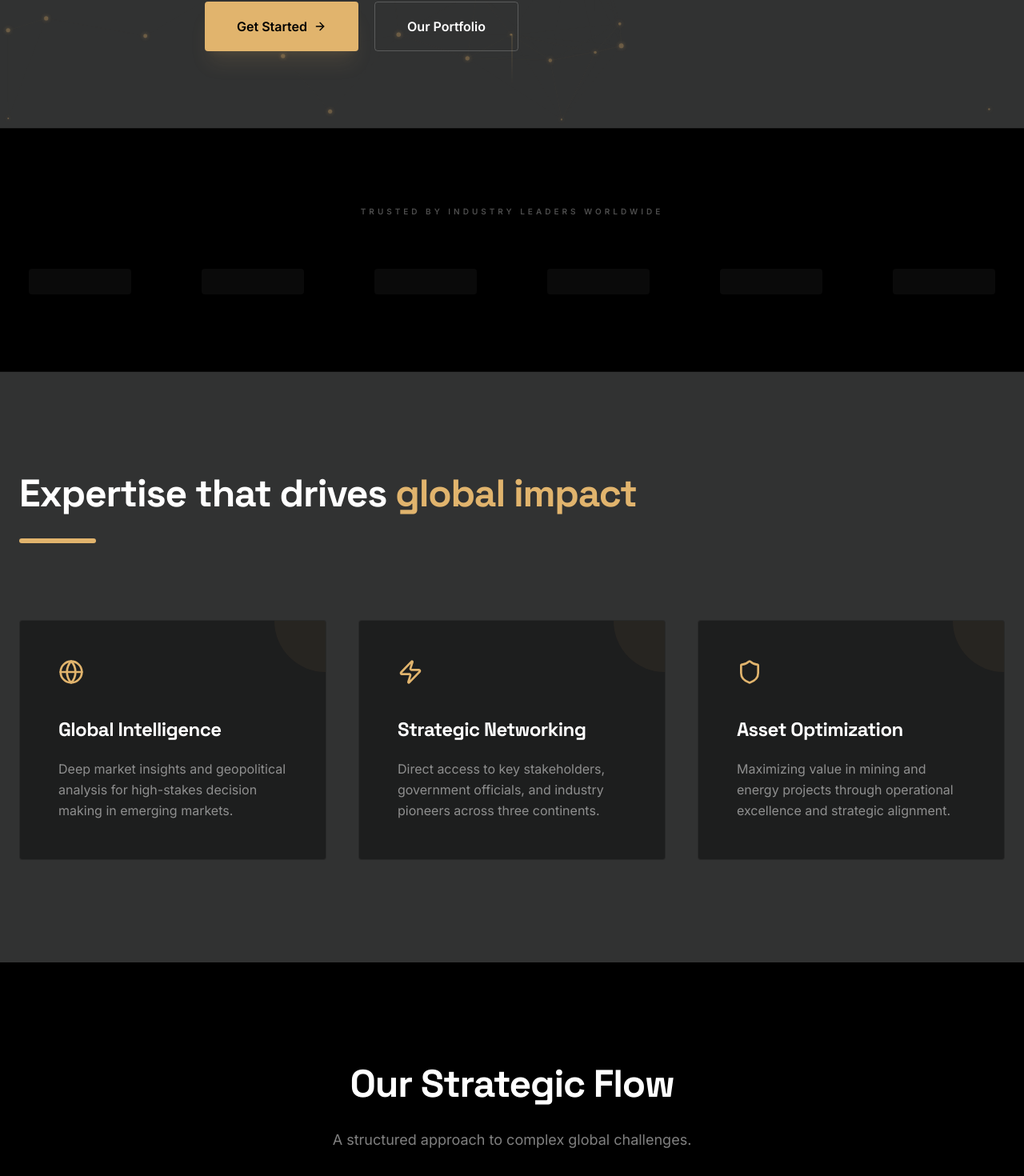
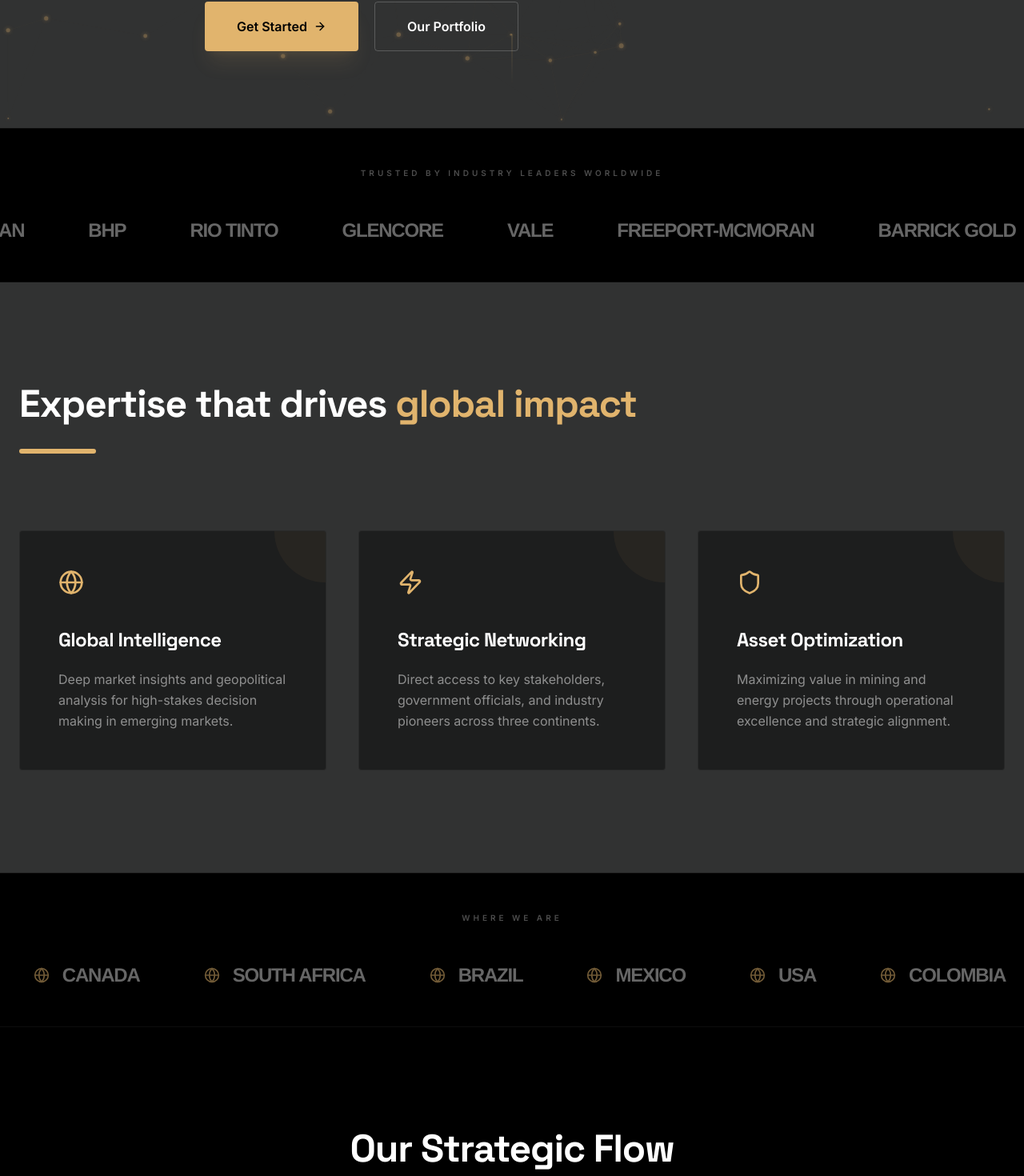
Before and after one commit to teambuilco/Builco-Frames, a React (Vite) app: page / in a window 1280 px wide. Shown: the part 640-2110 px from the top of the page at 80% size. Built offline with nearby package versions, Linux system fonts and the light colour scheme.

Commit message:
feat: Add client and location data to landing page
Introduces lists of prominent clients and geographic locations relevant to the mining, energy, and infrastructure sectors. This data enhances the landing page's credibility and provides concrete examples of the platform's reach.

```diff
--- a/src/components/LandingPage.tsx
+++ b/src/components/LandingPage.tsx
@@ -1,7 +1,7 @@
 import React, { useState, useEffect, createContext, useContext } from 'react';
 import { motion, AnimatePresence } from 'motion/react';
 import { NetworkBackground } from './NetworkBackground';
-import { ArrowRight, Globe, Zap, Shield, ChevronRight, Menu, X, Sun, Moon, Languages, ChevronDown } from 'lucide-react';
+import { ArrowRight, Globe, Zap, Shield, ChevronRight, Menu, X, Sun, Moon, Languages, ChevronDown, Check } from 'lucide-react';
 
 type Language = 'en' | 'es';
 type Theme = 'dark' | 'light';
@@ -49,6 +49,9 @@
       { title: "Absolute Discretion", desc: "High-stakes strategic work requires the highest level of confidentiality." }
     ],
     yearsExp: 'Years of Strategic Excellence',
+    whereWeAre: 'Where we are',
+    clients: ['Anglo American', 'BHP', 'Rio Tinto', 'Glencore', 'Vale', 'Freeport-McMoRan', 'Barrick Gold', 'Newmont'],
+    locations: ['Colombia', 'Chile', 'Peru', 'Australia', 'Canada', 'South Africa', 'Brazil', 'Mexico', 'USA'],
     ctaTitle: 'Ready to scale your ',
     ctaTitleHighlight: 'global footprint?',
     ctaSub: 'Join the network of industry pioneers shaping the future of infrastructure.',
@@ -98,6 +101,9 @@
       { title: "Discreción Absoluta", desc: "El trabajo estratégico de alto nivel requiere el más alto nivel de confidencialidad." }
     ],
     yearsExp: 'Años de Excelencia Estratégica',
+    whereWeAre: 'En donde estamos',
+    clients: ['Anglo American', 'BHP', 'Rio Tinto', 'Glencore', 'Vale', 'Freeport-McMoRan', 'Barrick Gold', 'Newmont'],
+    locations: ['Colombia', 'Chile', 'Perú', 'Australia', 'Canadá', 'Sudáfrica', 'Brasil', 'México', 'Estados Unidos'],
     ctaTitle: '¿Listo para escalar su ',
     ctaTitleHighlight: 'huella global?',
     ctaSub: 'Únase a la red de pioneros de la industria que dan forma al futuro de la infraestructura.',
@@ -220,6 +226,9 @@
 const LoginPage = () => {
   const { theme, lang, t: trans } = useContext(AppContext);
   const [isRegistering, setIsRegistering] = useState(false);
+  const [isForgotOpen, setIsForgotOpen] = useState(false);
+  const [resetEmail, setResetEmail] = useState('');
+  const [isResetSent, setIsResetSent] = useState(false);
 
   const t = lang === 'es' ? {
     welcome: 'Bienvenido a Mino',
@@ -237,7 +246,12 @@
     camara: 'Cámara de Comercio',
     rut: 'RUT',
     submitRequest: 'Enviar Solicitud',
-    backToLogin: 'Volver al Inicio de Sesión'
+    backToLogin: 'Volver al Inicio de Sesión',
+    forgotTitle: 'Restablecer Contraseña',
+    forgotSub: 'Ingrese su correo para recibir las instrucciones',
+    send: 'Enviar',
+    resetSuccess: 'Se ha enviado el restablecimiento de la contraseña a su correo electrónico',
+    close: 'Cerrar'
   } : {
     welcome: 'Welcome to Mino',
     sub: 'Exclusive access to the strategic network',
@@ -254,7 +268,17 @@
     camara: 'Chamber of Commerce',
     rut: 'Tax ID (RUT)',
     submitRequest: 'Submit Request',
-    backToLogin: 'Back to Login'
+    backToLogin: 'Back to Login',
+    forgotTitle: 'Reset Password',
+    forgotSub: 'Enter your email to receive instructions',
+    send: 'Send',
+    resetSuccess: 'Password reset has been sent to your email',
+    close: 'Close'
+  };
+
+  const handleResetSubmit = (e: React.FormEvent) => {
+    e.preventDefault();
+    setIsResetSent(true);
   };
 
   return (
@@ -290,7 +314,17 @@
               <div className="space-y-2">
                 <div className="flex justify-between items-center">
                   <label className={`text-[10px] font-black uppercase tracking-widest ${theme === 'dark' ? 'text-white/40' : 'text-slate-400'}`}>{t.password}</label>
-                  <a href="#" className="text-[10px] font-bold text-gold hover:underline">{t.forgot}</a>
+                  <button
+                    type="button"
+                    onClick={() => {
+                      setIsForgotOpen(true);
+                      setIsResetSent(false);
+                      setResetEmail('');
+                    }}
+                    className="text-[10px] font-bold text-gold hover:underline"
+                  >
+                    {t.forgot}
+                  </button>
                 </div>
                 <input type="password" className={`w-full px-4 py-4 rounded-sm border outline-none transition-all ${theme === 'dark' ? 'bg-white/5 border-white/10 text-white focus:border-gold' : 'bg-slate-50 border-slate-200 text-slate-900 focus:border-gold'}`} placeholder="••••••••" required />
               </div>
@@ -343,6 +377,83 @@
           </>
         )}
       </motion.div>
+
+      {/* Forgot Password Modal */}
+      <AnimatePresence>
+        {isForgotOpen && (
+          <div className="fixed inset-0 z-[100] flex items-center justify-center p-6">
+            <motion.div
+              initial={{ opacity: 0 }}
+              animate={{ opacity: 1 }}
+              exit={{ opacity: 0 }}
+              onClick={() => setIsForgotOpen(false)}
+              className="absolute inset-0 bg-black/80 backdrop-blur-sm"
+            />
+            <motion.div
+              initial={{ opacity: 0, scale: 0.9, y: 20 }}
+              animate={{ opacity: 1, scale: 1, y: 0 }}
+              exit={{ opacity: 0, scale: 0.9, y: 20 }}
+              className={`relative w-full max-w-md overflow-hidden rounded-sm shadow-2xl ${theme === 'dark' ? 'bg-charcoal border border-white/10' : 'bg-white border border-slate-200'}`}
+            >
+              <div className="h-24 bg-gold relative flex items-center px-8 overflow-hidden">
+                <div className="absolute right-0 top-0 w-48 h-48 bg-black/10 rounded-full -mr-16 -mt-16 blur-2xl" />
+                <div className="relative z-10">
+                  <h2 className="text-2xl font-helvetica font-black text-black tracking-tighter uppercase">{t.forgotTitle}</h2>
+                  <p className="text-black/60 font-bold text-[10px] uppercase tracking-widest">{t.forgotSub}</p>
+                </div>
+                <button
+                  onClick={() => setIsForgotOpen(false)}
+                  className="absolute top-4 right-4 p-2 rounded-full bg-black/10 hover:bg-black/20 text-black transition-colors"
+                >
+                  <X className="w-4 h-4" />
+                </button>
+              </div>
+
+              <div className="p-8">
+                {!isResetSent ? (
+                  <form className="space-y-6" onSubmit={handleResetSubmit}>
+                    <div className="space-y-2">
+                      <label className={`text-[10px] font-black uppercase tracking-widest ${theme === 'dark' ? 'text-white/40' : 'text-slate-400'}`}>{t.email}</label>
+                      <input
+                        type="email"
+                        value={resetEmail}
+                        onChange={(e) => setResetEmail(e.target.value)}
+                        className={`w-full px-4 py-4 rounded-sm border outline-none transition-all ${theme === 'dark' ? 'bg-white/5 border-white/10 text-white focus:border-gold' : 'bg-slate-50 border-slate-200 text-slate-900 focus:border-gold'}`}
+                        placeholder="name@company.com"
+                        required
+                      />
+                    </div>
+                    <button type="submit" className="w-full py-5 bg-gold hover:bg-gold-hover text-black font-black uppercase tracking-widest text-sm rounded-sm transition-all shadow-xl shadow-gold/20 hover:shadow-gold/40 active:scale-[0.98]">
+                      {t.send}
+                    </button>
+                  </form>
+                ) : (
+                  <div className="text-center py-4">
+                    <div className="w-16 h-16 bg-gold/10 rounded-full flex items-center justify-center mx-auto mb-6">
+                      <motion.div
+                        initial={{ scale: 0 }}
+                        animate={{ scale: 1 }}
+                        className="text-gold"
+                      >
+                        <Check className="w-8 h-8" />
+                      </motion.div>
+                    </div>
+                    <p className={`text-sm font-bold leading-relaxed mb-8 ${theme === 'dark' ? 'text-white/80' : 'text-slate-600'}`}>
+                      {t.resetSuccess}
+                    </p>
+                    <button
+                      onClick={() => setIsForgotOpen(false)}
+                      className={`text-[10px] font-black uppercase tracking-widest text-gold hover:underline`}
+                    >
+                      {t.close}
+                    </button>
+                  </div>
+                )}
+              </div>
+            </motion.div>
+          </div>
+        )}
+      </AnimatePresence>
     </div>
   );
 };
@@ -552,18 +663,55 @@
 const SocialProof = () => {
   const { t, theme } = useContext(AppContext);
   return (
-    <section className={`py-24 border-y transition-all duration-500 ${theme === 'dark' ? 'bg-black border-white/5' : 'bg-white border-slate-100'}`}>
-      <div className="max-w-7xl mx-auto px-6">
-        <p className={`text-center text-[10px] font-black uppercase tracking-[0.4em] mb-16 transition-colors ${theme === 'dark' ? 'text-white/30' : 'text-slate-300'}`}>
+    <section className={`py-12 border-y transition-all duration-500 overflow-hidden ${theme === 'dark' ? 'bg-black border-white/5' : 'bg-white border-slate-100'}`}>
+      <div className="max-w-7xl mx-auto px-6 mb-12">
+        <p className={`text-center text-[10px] font-black uppercase tracking-[0.4em] transition-colors ${theme === 'dark' ? 'text-white/30' : 'text-slate-300'}`}>
           {t.socialProof}
         </p>
-        <div className={`grid grid-cols-2 md:grid-cols-4 lg:grid-cols-6 gap-16 items-center opacity-40 grayscale hover:grayscale-0 transition-all duration-700 ${theme === 'dark' ? 'invert-0' : 'invert opacity-60'}`}>
-          {[1, 2, 3, 4, 5, 6].map((i) => (
-            <div key={i} className="flex justify-center">
-              <div className={`h-8 w-32 rounded-sm transition-colors ${theme === 'dark' ? 'bg-white/10' : 'bg-slate-900/10'}`}></div>
+      </div>
+
+      <div className="relative flex overflow-hidden">
+        <motion.div
+          animate={{ x: [0, -1000] }}
+          transition={{ duration: 30, repeat: Infinity, ease: "linear" }}
+          className="flex gap-20 items-center whitespace-nowrap px-10"
+        >
+          {[...t.clients, ...t.clients].map((client, i) => (
+            <span key={i} className={`text-2xl font-helvetica font-black uppercase tracking-tighter opacity-40 hover:opacity-100 transition-opacity cursor-default ${theme === 'dark' ? 'text-white' : 'text-slate-900'}`}>
+              {client}
+            </span>
+          ))}
+        </motion.div>
+      </div>
+    </section>
+  );
+};
+
+const LocationMarquee = () => {
+  const { t, theme } = useContext(AppContext);
+  return (
+    <section className={`py-12 border-y transition-all duration-500 overflow-hidden ${theme === 'dark' ? 'bg-black border-white/5' : 'bg-white border-slate-100'}`}>
+      <div className="max-w-7xl mx-auto px-6 mb-12">
+        <p className={`text-center text-[10px] font-black uppercase tracking-[0.4em] transition-colors ${theme === 'dark' ? 'text-white/30' : 'text-slate-300'}`}>
+          {t.whereWeAre}
+        </p>
+      </div>
+
+      <div className="relative flex overflow-hidden">
+        <motion.div
+          animate={{ x: [-1000, 0] }}
+          transition={{ duration: 40, repeat: Infinity, ease: "linear" }}
+          className="flex gap-20 items-center whitespace-nowrap px-10"
+        >
+          {[...t.locations, ...t.locations].map((location, i) => (
+            <div key={i} className="flex items-center gap-4">
+              <Globe className="w-5 h-5 text-gold opacity-50" />
+              <span className={`text-2xl font-helvetica font-black uppercase tracking-tighter opacity-40 hover:opacity-100 transition-opacity cursor-default ${theme === 'dark' ? 'text-white' : 'text-slate-900'}`}>
+                {location}
+              </span>
             </div>
           ))}
-        </div>
+        </motion.div>
       </div>
     </section>
   );
@@ -773,6 +921,7 @@
         <Hero />
         <SocialProof />
         <Services />
+        <LocationMarquee />
         <Process />
         <Differentiation />
         <FinalCTA />
```
